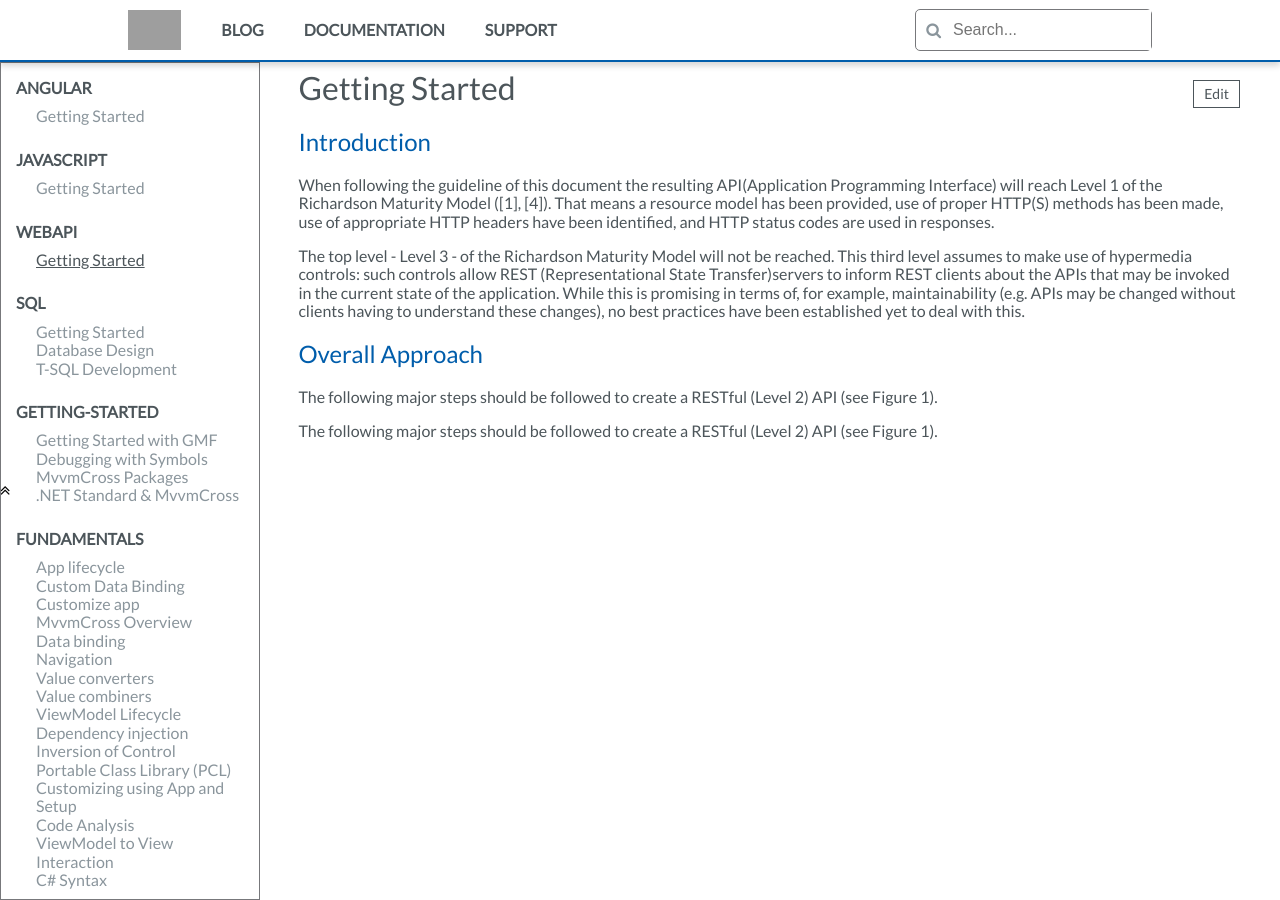
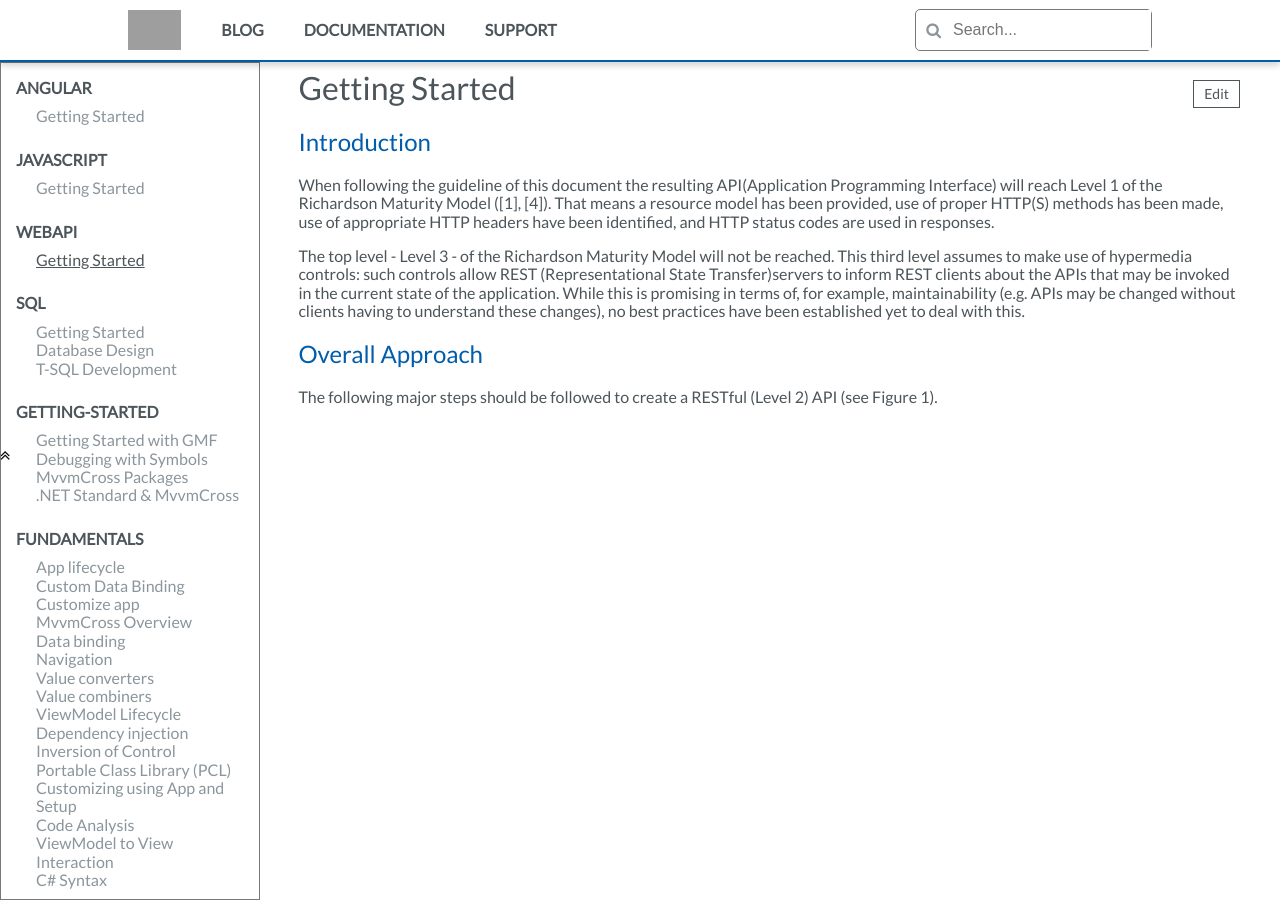
Before and after one commit to gmfjlr/DevForDev, a Jekyll site: the page built from docs/_documentation/webapi/getting-started.md, in a window 1280 px wide. Built offline with Jekyll 4.4.1, drawn with Linux system fonts in a browser that asks for light colours; nearby versions of some CDN libraries; comment, search, counter and statistics services are not loaded; grey boxes are pictures that could not be loaded.

Commit message:
Update getting-started.md

```diff
--- a/docs/_documentation/webapi/getting-started.md
+++ b/docs/_documentation/webapi/getting-started.md
@@ -14,7 +14,3 @@ The top level - Level 3 - of the Richardson Maturity Model will not be reached.
 ## Overall Approach
 
 The following major steps should be followed to create a RESTful (Level 2) API (see Figure 1).
-
-The
-following major steps should be followed to create a RESTful (Level 2) API (see
-Figure 1).
```
